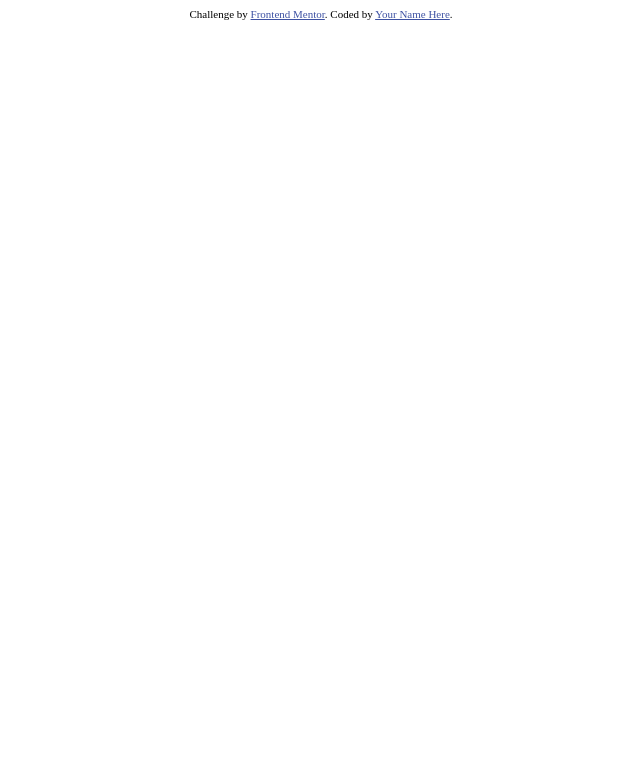
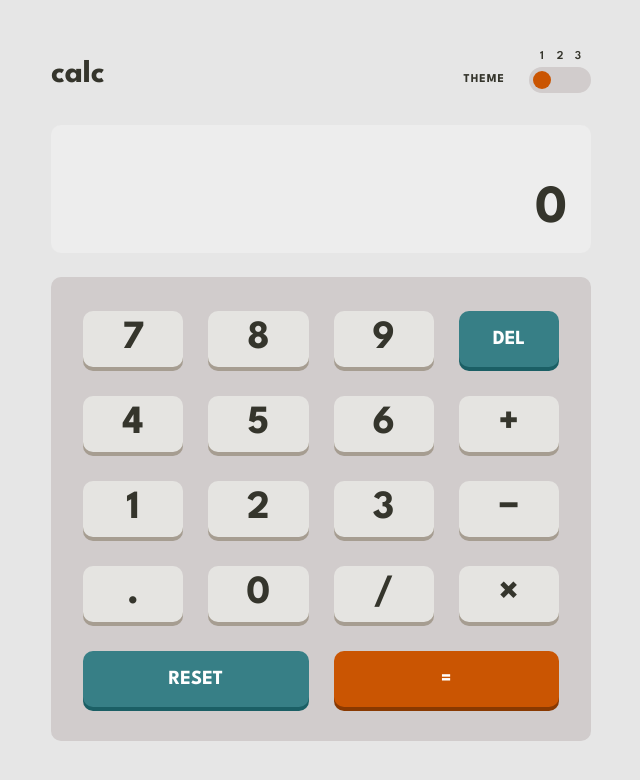
Before and after one commit to mateusbelicio/calculator-app, a website: page index.html in a window 1280 px wide. Shown: the whole page, without its empty margins (319-959 px from the left). Drawn offline with Linux system fonts and the light colour scheme.

Commit message:
App styling

```diff
--- a/index.html
+++ b/index.html
@@ -1,26 +1,62 @@
 <!DOCTYPE html>
 <html lang="en">
-<head>
-  <meta charset="UTF-8">
-  <meta name="viewport" content="width=device-width, initial-scale=1.0"> <!-- displays site properly based on user's device -->
+  <head>
+    <meta charset="UTF-8" />
+    <meta name="viewport" content="width=device-width, initial-scale=1.0" />
+    <meta name="description" content="Challenge by Frontend Mentor. Coded by Mateus Belicio" />
 
-  <link rel="icon" type="image/png" sizes="32x32" href="./images/favicon-32x32.png">
+    <link rel="icon" type="image/png" sizes="32x32" href="./images/favicon-32x32.png" />
+    <link rel="stylesheet" href="css/style.css">
 
-  <title>Frontend Mentor | Calculator app</title>
+    <title>Frontend Mentor | Calculator app</title>
+  </head>
+  <body>
 
-  <!-- Feel free to remove these styles or customise in your own stylesheet 👍 -->
-  <style>
-    .attribution { font-size: 11px; text-align: center; }
-    .attribution a { color: hsl(228, 45%, 44%); }
-  </style>
-</head>
-<body>
+    <header class="header">
+      <h1 class="header__title">calc</h1>
+      <div class="themes">
+        <span class="themes__title">Theme</span>
+        <div class="themes__select">
+          <button class="themes__button" data-value="dark" aria-selected="true">
+            <span class="sr-only">Select theme dark</span>
+          </button>
+          <button class="themes__button" data-value="light" aria-selected="false">
+            <span class="sr-only">Select theme light</span>
+          </button>
+          <button class="themes__button" data-value="colorful" aria-selected="false">
+            <span class="sr-only">Select theme colorful</span>
+          </button>
+        </div>
+      </div>
+    </header>
 
+    <main class="calculator">
+      <div class="calculator__display">
+        <span class="calculator__operation"></span>
+        <span class="calculator__result">0</span>
+      </div>
 
+      <div class="calculator__keyboard">
+        <button class="key">7</button>
+        <button class="key">8</button>
+        <button class="key">9</button>
+        <button class="key key--secondary">del</button>
+        <button class="key">4</button>
+        <button class="key">5</button>
+        <button class="key">6</button>
+        <button class="key">&plus;</button>
+        <button class="key">1</button>
+        <button class="key">2</button>
+        <button class="key">3</button>
+        <button class="key">&minus;</button>
+        <button class="key">.</button>
+        <button class="key">0</button>
+        <button class="key">/</button>
+        <button class="key">&times;</button>
+        <button class="key key--secondary key--big">reset</button>
+        <button class="key key--equals key--big">&equals;</button>
+      </div>
+    </main>
 
-  <div class="attribution">
-    Challenge by <a href="https://www.frontendmentor.io?ref=challenge" target="_blank">Frontend Mentor</a>.
-    Coded by <a href="#">Your Name Here</a>.
-  </div>
-</body>
+  </body>
 </html>
--- /dev/null
+++ b/scss/abstract/_variables.scss
@@ -0,0 +1,6 @@
+$fs-key: clamp(2rem, 5vw, 2.5rem);
+$fs-display: 2.5rem;
+
+$border-radius: 0.625rem;
+
+$max-width: 33.75rem;
--- /dev/null
+++ b/scss/base/_base.scss
@@ -0,0 +1,30 @@
+body {
+  background-color: var(--clr-primary-400);
+  font-weight: 700;
+  color: var(--clr-text-300);
+
+  display: grid;
+  align-content: center;
+  grid-template-columns:
+    minmax(1.5rem, 1fr)
+    [center-start] minmax(min-content, $max-width) [center-end]
+    minmax(1.5rem, 1fr);
+
+  @media (prefers-color-scheme: light) {
+    color: var(--clr-text-400);
+  }
+}
+
+.sr-only {
+  border: 0 !important;
+  clip: rect(1px, 1px, 1px, 1px) !important;
+  -webkit-clip-path: inset(50%) !important;
+  clip-path: inset(50%) !important;
+  height: 1px !important;
+  overflow: hidden !important;
+  margin: -1px !important;
+  padding: 0 !important;
+  position: absolute !important;
+  width: 1px !important;
+  white-space: nowrap !important;
+}
--- /dev/null
+++ b/scss/base/_reset.scss
@@ -0,0 +1,18 @@
+*,
+*::before,
+*::after {
+  margin: 0;
+  padding: 0;
+  box-sizing: border-box;
+}
+
+body {
+  min-height: 100vh;
+}
+
+button {
+  background: none;
+  border: none;
+  cursor: pointer;
+  font: inherit;
+}
--- /dev/null
+++ b/scss/base/_typography.scss
@@ -0,0 +1,8 @@
+@import url('https://fonts.googleapis.com/css2?family=League+Spartan:wght@600;700&display=swap');
+
+body {
+  font-family: 'League Spartan', sans-serif;
+  font-weight: 700;
+  font-size: 2rem;
+  line-height: 1;
+}
--- /dev/null
+++ b/scss/components/_keys.scss
@@ -0,0 +1,40 @@
+.key {
+  text-transform: uppercase;
+  text-align: center;
+  font-size: $fs-key;
+  color: var(--clr-text-400);
+  height: calc(100% - 4px);
+
+  background-color: var(--clr-tertiary-400);
+  box-shadow: 0 4px 0 0 var(--clr-tertiary-500);
+  border-radius: $border-radius;
+
+  transition: box-shadow 0.1s, transform 0.1s;
+
+  &:active {
+    box-shadow: none;
+    transform: translateY(4px);
+  }
+
+  &:hover {
+    filter: brightness(115%);
+  }
+
+  &--secondary {
+    background-color: var(--clr-secondary-400);
+    box-shadow: 0 4px 0 0 var(--clr-secondary-500);
+    color: var(--clr-text-300);
+    font-size: 1.25rem;
+  }
+
+  &--equals {
+    background-color: var(--clr-accent-400);
+    box-shadow: 0 4px 0 0 var(--clr-accent-500);
+    color: var(--clr-text-300);
+    font-size: 1.25rem;
+  }
+
+  &--big {
+    grid-column: span 2;
+  }
+}
--- /dev/null
+++ b/scss/components/_themes.scss
@@ -0,0 +1,43 @@
+.themes {
+  display: flex;
+  gap: 1.5rem;
+  align-items: center;
+  font-size: 0.75rem;
+
+  &__title {
+    text-transform: uppercase;
+    letter-spacing: 1px;
+  }
+
+  &__select {
+    display: flex;
+    align-items: center;
+    padding: 0.25rem;
+    border-radius: 3rem;
+    background-color: var(--clr-primary-500);
+  }
+
+  &__button {
+    color: currentColor;
+    height: 1.125rem;
+    aspect-ratio: 1;
+    border-radius: 50%;
+
+    counter-increment: btn;
+    position: relative;
+
+    &[aria-selected='true'] {
+      background-color: var(--clr-accent-400);
+    }
+
+    &::before {
+      content: counter(btn);
+      position: absolute;
+      font-weight: 600;
+
+      top: -0.5rem;
+      left: 50%;
+      transform: translate(-50%, -100%);
+    }
+  }
+}
--- /dev/null
+++ b/scss/layout/_calculator.scss
@@ -0,0 +1,42 @@
+.calculator {
+  grid-column: center;
+  display: flex;
+  flex-direction: column;
+  gap: 1.5rem;
+
+  &__display {
+    background-color: var(--clr-primary-600);
+    border-radius: $border-radius;
+    color: currentColor;
+    text-align: right;
+
+    height: clamp(5.5rem, 23.7vw, 8rem);
+    padding: 1rem 1.5rem;
+
+    display: flex;
+    flex-direction: column;
+    justify-content: space-between;
+    gap: 0.5rem;
+  }
+
+  &__result {
+    font-size: clamp(2rem, 8vw, 3.35rem);
+  }
+
+  &__operation {
+    font-size: clamp(0.9rem, 3.5vw, 1.5rem);
+    opacity: 0.75;
+  }
+
+  &__keyboard {
+    background-color: var(--clr-primary-500);
+    padding: clamp(1.5rem, 3.5vw, 2rem);
+    border-radius: $border-radius;
+
+    display: grid;
+    grid-template-columns: repeat(4, minmax(3.75rem, 1fr));
+    grid-auto-rows: 3.75rem;
+    align-items: center;
+    gap: clamp(0.8125rem, 3vw, 1.5625rem);
+  }
+}
--- /dev/null
+++ b/scss/layout/_header.scss
@@ -0,0 +1,13 @@
+.header {
+  display: flex;
+  align-items: baseline;
+  justify-content: space-between;
+
+  grid-column: center;
+  color: currentColor;
+  margin-bottom: 2rem;
+
+  &__title {
+    font-size: 2rem;
+  }
+}
--- /dev/null
+++ b/scss/main.scss
@@ -0,0 +1,24 @@
+// ====== IMPORTS ======
+
+// Abstracts
+@import 'abstract/variables';
+@import 'abstract/functions';
+@import 'abstract/mixins';
+
+// Base
+@import 'base/reset';
+@import 'base/base';
+@import 'base/typography';
+
+// Components
+@import 'components/keys';
+@import 'components/themes';
+
+// Layout
+@import 'layout/header';
+@import 'layout/calculator';
+
+// Themes
+@import 'themes/colorful';
+@import 'themes/dark';
+@import 'themes/light';
--- /dev/null
+++ b/scss/themes/_colorful.scss
@@ -0,0 +1,20 @@
+// Theme 3
+@media (prefers-color-scheme: colorful) {
+  :root {
+    --clr-primary-400: #3a4764;
+    --clr-primary-500: #232c43;
+    --clr-primary-600: #182034;
+
+    --clr-secondary-400: #637097;
+    --clr-secondary-500: #404e72;
+
+    --clr-accent-400: #d03f2f;
+    --clr-accent-500: #93261a;
+
+    --clr-tertiary-400: #eae3dc;
+    --clr-tertiary-500: #b4a597;
+
+    --clr-text-300: #ffffff;
+    --clr-text-400: #444b5a;
+  }
+}
--- /dev/null
+++ b/scss/themes/_dark.scss
@@ -0,0 +1,20 @@
+// Theme 1
+@media (prefers-color-scheme: dark) {
+  :root {
+    --clr-primary-400: #3a4764;
+    --clr-primary-500: #232c43;
+    --clr-primary-600: #182034;
+
+    --clr-secondary-400: #637097;
+    --clr-secondary-500: #404e72;
+
+    --clr-accent-400: #d03f2f;
+    --clr-accent-500: #93261a;
+
+    --clr-tertiary-400: #eae3dc;
+    --clr-tertiary-500: #b4a597;
+
+    --clr-text-300: #ffffff;
+    --clr-text-400: #444b5a;
+  }
+}
--- /dev/null
+++ b/scss/themes/_light.scss
@@ -0,0 +1,20 @@
+// Theme 2
+@media (prefers-color-scheme: light) {
+  :root {
+    --clr-primary-400: #e6e6e6;
+    --clr-primary-500: #d1cccc;
+    --clr-primary-600: #ededed;
+
+    --clr-secondary-400: #377f86;
+    --clr-secondary-500: #1b5f65;
+
+    --clr-accent-400: #ca5502;
+    --clr-accent-500: #893901;
+
+    --clr-tertiary-400: #e5e4e1;
+    --clr-tertiary-500: #a69d91;
+
+    --clr-text-300: #ffffff;
+    --clr-text-400: #35352c;
+  }
+}
```
Also changed, not shown: package.json (added, +22 -0 lines), css/style.css (added), scss/abstract/_functions.scss (added), scss/abstract/_mixins.scss (added), 2 other files.
